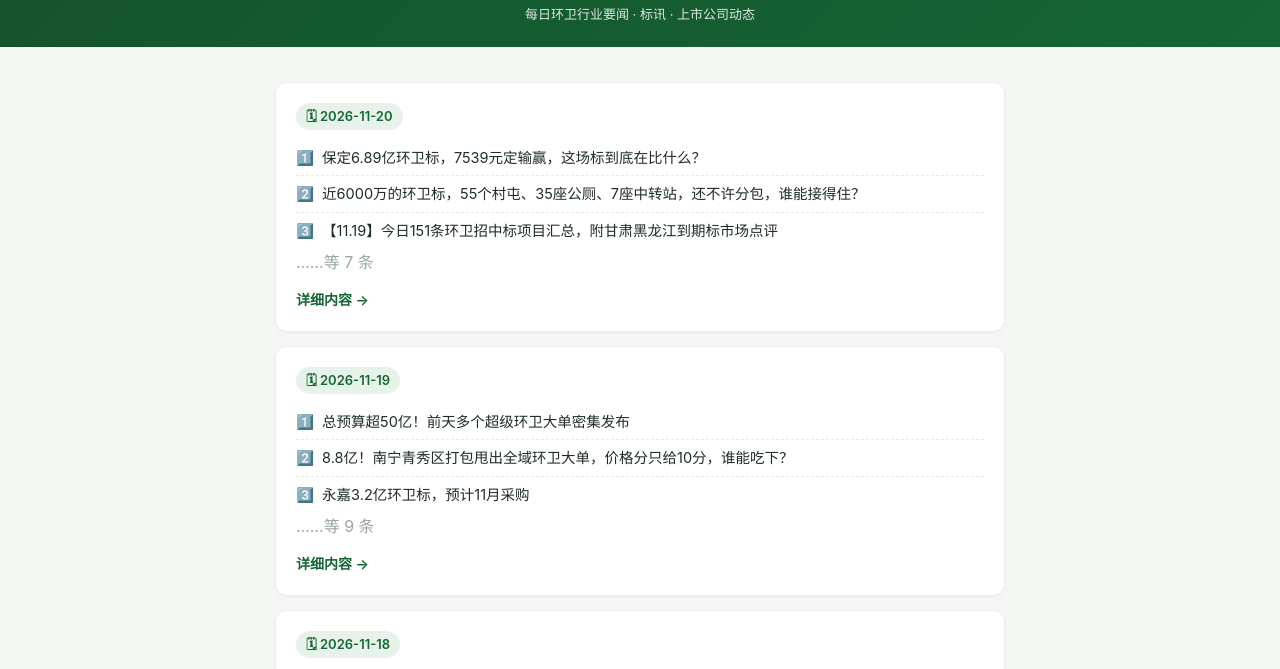
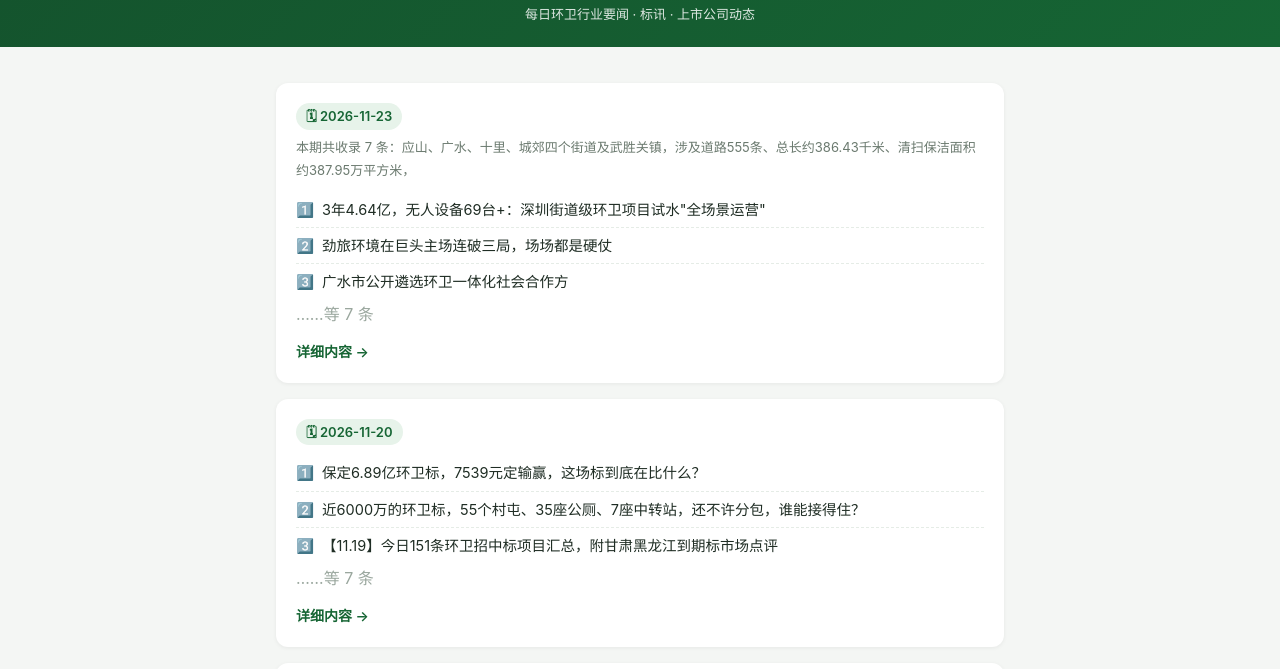
Before and after one commit to Luke1223S/huanwei-news, a plain HTML site: page index.html in a window 1280 px wide. Shown: the part 68-737 px from the top of the page. Drawn offline with Linux system fonts and the light colour scheme.

Commit message:
publish: index.html

```diff
--- a/index.html
+++ b/index.html
@@ -29,6 +29,15 @@ a.back:hover{text-decoration:underline}
 </style></head><body>
 <header class="site"><h1>📰 环卫新闻日刊</h1><p>每日环卫行业要闻 · 标讯 · 上市公司动态</p></header>
 <div class="wrap"><div class="card">
+<span class="date-tag">🗓 2026-11-23</span>
+<p class="meta">本期共收录 7 条：应山、广水、十里、城郊四个街道及武胜关镇，涉及道路555条、总长约386.43千米、清扫保洁面积约387.95万平方米，</p>
+<ul class="hl"><li><span class="n">1️⃣</span><span>3年4.64亿，无人设备69台+：深圳街道级环卫项目试水"全场景运营"</span></li>
+<li><span class="n">2️⃣</span><span>劲旅环境在巨头主场连破三局，场场都是硬仗</span></li>
+<li><span class="n">3️⃣</span><span>广水市公开遴选环卫一体化社会合作方</span></li></ul>
+<span style="color:#9aa79e">……等 7 条</span>
+<br/><a class="more" href="2026-11-23.html">详细内容 →</a>
+</div>
+<div class="card">
 <span class="date-tag">🗓 2026-11-20</span>
 <p class="meta"></p>
 <ul class="hl"><li><span class="n">1️⃣</span><span>保定6.89亿环卫标，7539元定输赢，这场标到底在比什么？</span></li>
```
